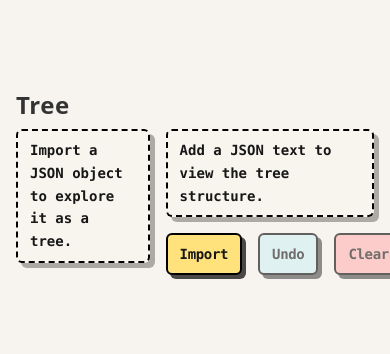
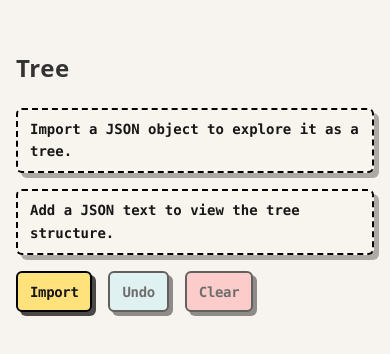
Before and after one commit to Mir-Labib-Hossain/snippet-tree-explorer, a React (Vite) app: page / in a window 390 px wide. Shown: the part 240-594 px from the top of the page. Built offline with nearby package versions, Linux system fonts and the light colour scheme.

Commit message:
Some responsiveness added

```diff
--- a/src/App.tsx
+++ b/src/App.tsx
@@ -138,18 +138,18 @@ function App() {
     <div className="flex min-h-screen items-center justify-center bg-[#f7f3ee]">
       <div className="container mx-auto px-4 py-8 space-y-6">
         {/* Header */}
-        <div className="grid grid-cols-10 gap-4 mb-2">
-          <p className="col-span-4 text-2xl font-bold tracking-wide text-[#333]">
+        <div className="grid grid-cols-1 md:grid-cols-10 gap-4 mb-2">
+          <p className="col-span-1 md:col-span-4 text-2xl font-bold tracking-wide text-[#333]">
             Tree
           </p>
-          <p className="col-span-6 text-2xl truncate text-[#444]">
+          <p className="col-span-1 md:col-span-6 text-2xl truncate text-[#444]">
             {breadcrumb}
           </p>
         </div>
 
-        <div className="grid grid-cols-10 gap-4">
+        <div className="grid grid-cols-1 md:grid-cols-10 gap-4">
           {/* Tree Section */}
-          <div className="col-span-4">
+          <div className="col-span-1 md:col-span-4">
             {treeData ? (
               <Card className="max-h-[70vh] overflow-auto shadow-md">
                 <TreeView
@@ -167,7 +167,7 @@ function App() {
           </div>
 
           {/* JSON View & Controls */}
-          <div className="col-span-6 space-y-4">
+          <div className="col-span-1 md:col-span-6 space-y-4">
             {treeData ? (
               <Card className="max-h-[70vh] overflow-auto shadow-md">
                 <pre className="whitespace-pre text-sm font-mono cursor-default">
@@ -179,7 +179,7 @@ function App() {
             )}
 
             {/* Controls */}
-            <div className="flex flex-row gap-4">
+            <div className="flex gap-4 flex-wrap">
               <Button onClick={() => toggleModal("importJson")}>
                 {treeData ? "Modify" : "Import"}
               </Button>
--- a/src/components/ImportJsonModal.tsx
+++ b/src/components/ImportJsonModal.tsx
@@ -39,7 +39,7 @@ function ImportJsonModal({ treeData, onConfirm, onClose }: Props) {
       onClose={onClose}
       title="Import JSON"
       footer={
-        <div className="flex justify-between w-full">
+        <div className="flex justify-between w-full flex-wrap gap-2">
           <div>
             {!text && (
               <Button
```
